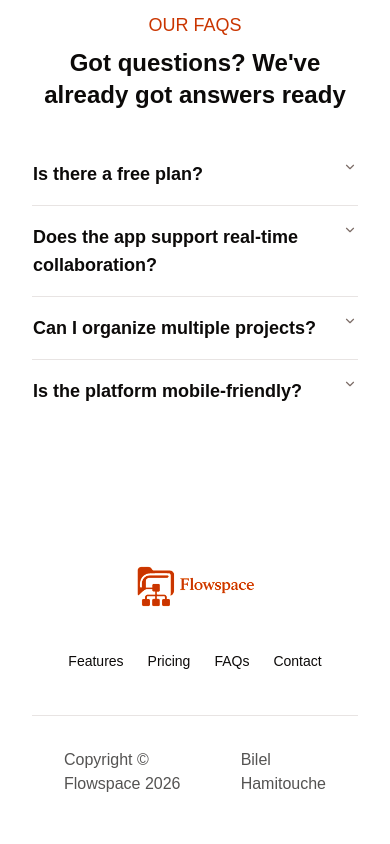
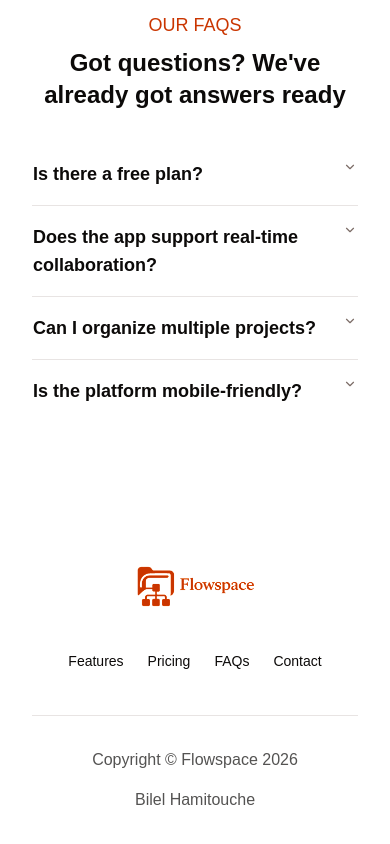
Before and after one commit to bilelhamitouche/flowspace, a React (Vite) app in the folder client/: page / in a window 390 px wide. Shown: the part 4118-4962 px from the top of the page. Built offline with nearby package versions, Linux system fonts and the light colour scheme; no server answers.

Commit message:
styles: fix mobile alignment

```diff
--- a/client/src/components/footer.tsx
+++ b/client/src/components/footer.tsx
@@ -31,7 +31,7 @@ export default function Footer() {
           </NavigationMenuLink>
         </NavigationMenu>
       </div>
-      <div className="flex gap-8 justify-between items-center p-8 w-full">
+      <div className="flex flex-col gap-4 justify-between items-center p-8 w-full md:flex-row">
         <p className="text-foreground/70">
           Copyright &copy; Flowspace {new Date().getFullYear()}
         </p>
```
